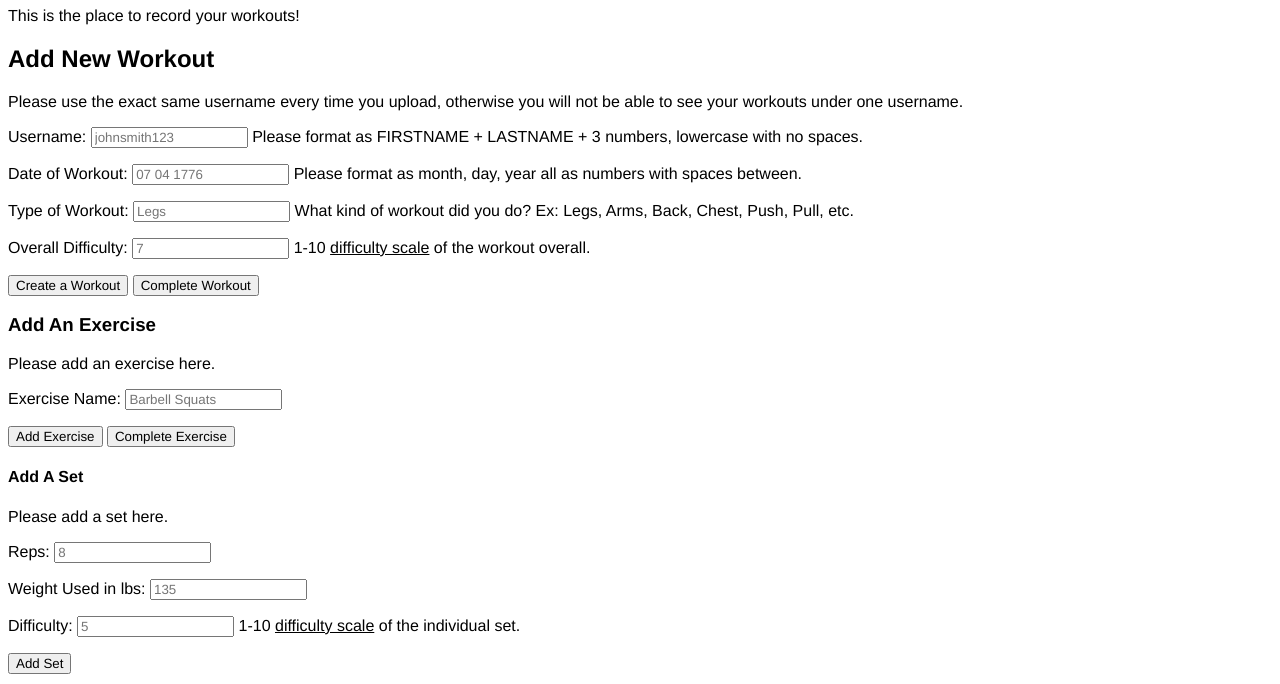
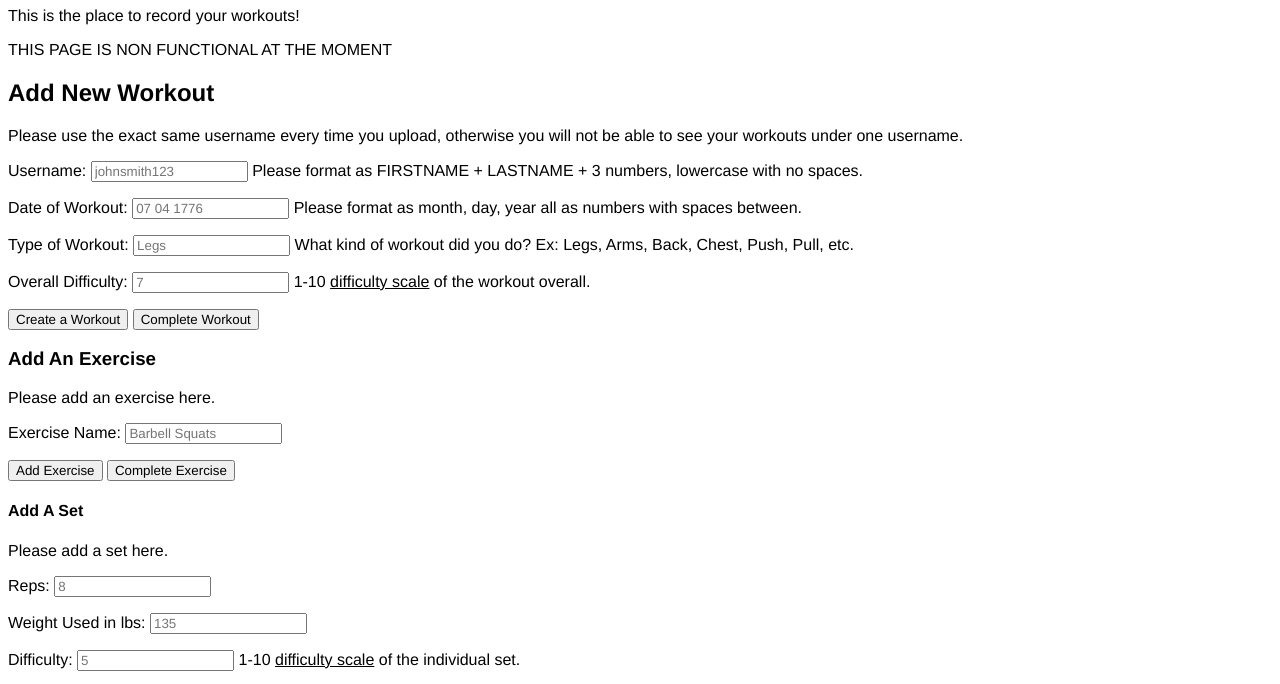
Before and after one commit to MATTTdotexe/430-p1, a website: page client/uploadPage.html in a window 1280 px wide. Shown: the part 117-801 px from the top of the page. Drawn offline with Linux system fonts and the light colour scheme; files whose address does not match are found by name.

Commit message:
marked the page as non functional

```diff
--- a/client/uploadPage.html
+++ b/client/uploadPage.html
@@ -9,6 +9,7 @@
   <body>
     <h1>Workout Tracker Upload Page</h1>
     <p>This is the place to record your workouts!</p>
+    <p>THIS PAGE IS NON FUNCTIONAL AT THE MOMENT</p>
 
     <h2>Add New Workout</h2>
     <p>Please use the exact same username every time you upload, otherwise you will not be able to see your workouts under one username.</p>
```
